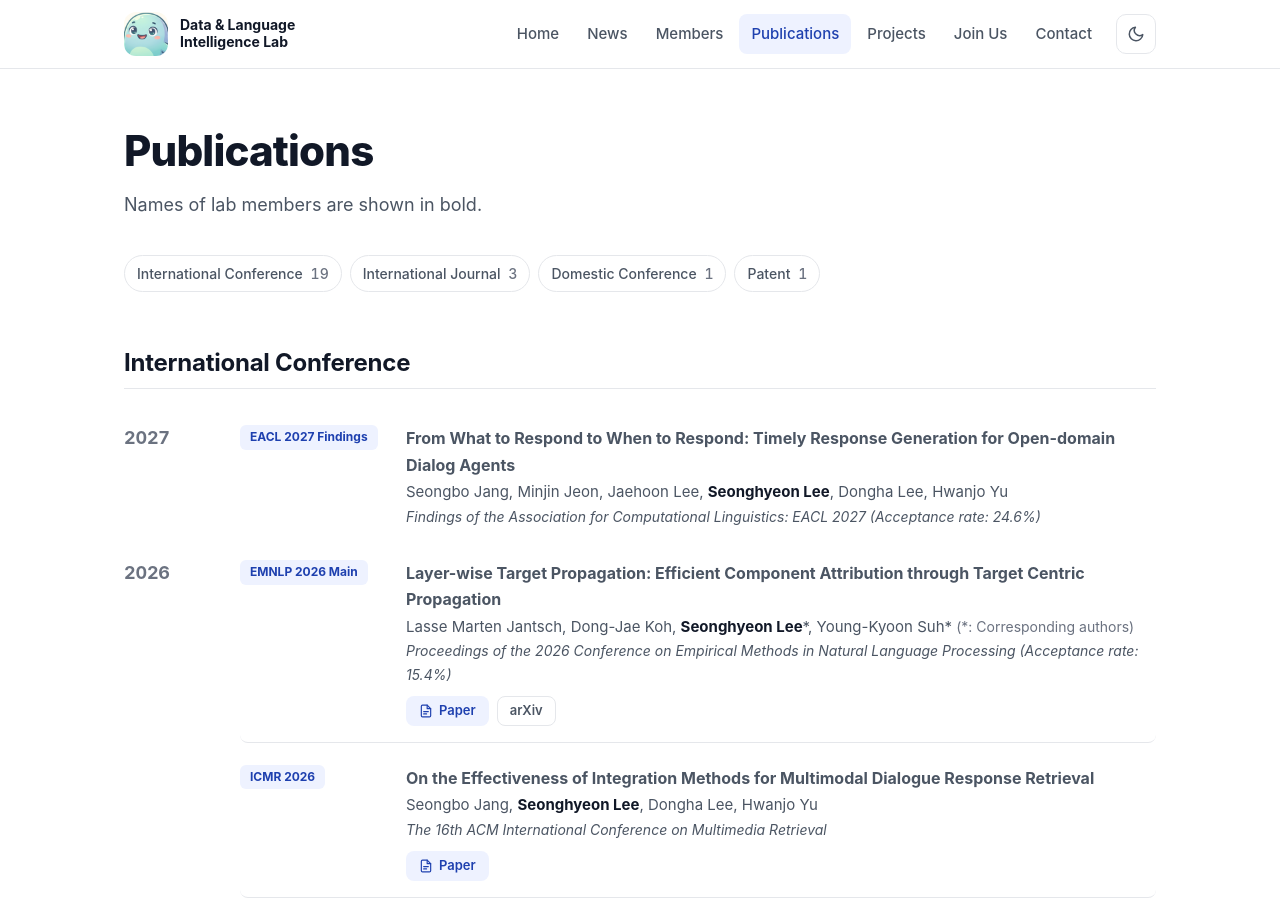
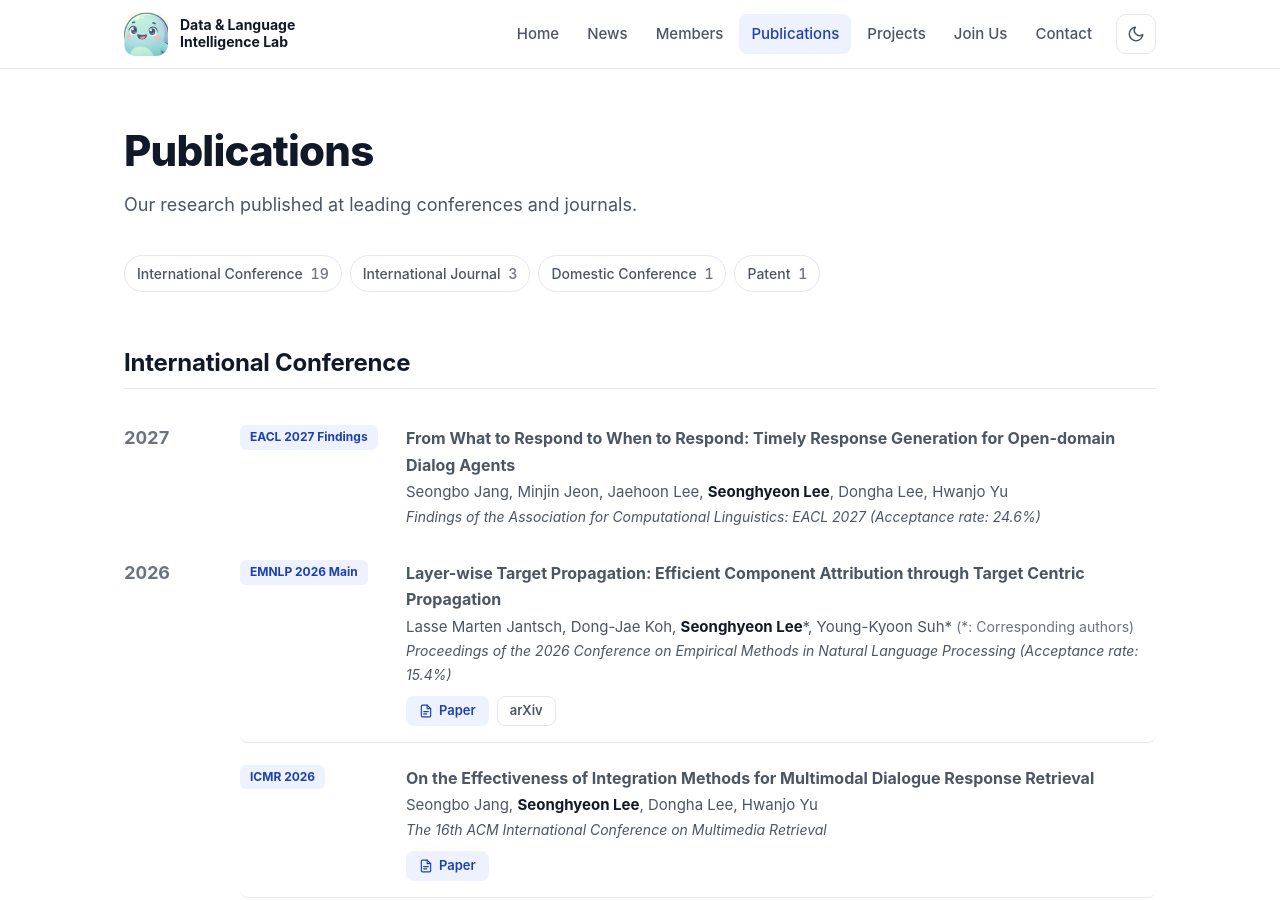
Before and after one commit to knu-dli/knu-dli.github.io, a Jekyll site: the page built from publications.html, in a window 1280 px wide and 900 px high. Built offline with Jekyll 4.4.1, drawn with Linux system fonts in a browser that asks for light colours; some web fonts are replaced.

Commit message:
Publications: replace bold-names note with a one-line page description
Co-Authored-By: Claude Opus 5.5 <noreply@anthropic.com>

```diff
--- a/publications.html
+++ b/publications.html
@@ -2,7 +2,7 @@
 layout: page
 title: Publications
 permalink: /publications/
-lead: Names of lab members are shown in bold.
+lead: Our research published at leading conferences and journals.
 ---
 <nav class="subnav" aria-label="Publication categories">
   {% for c in site.data.publications %}{% if c.items.size > 0 %}
```
